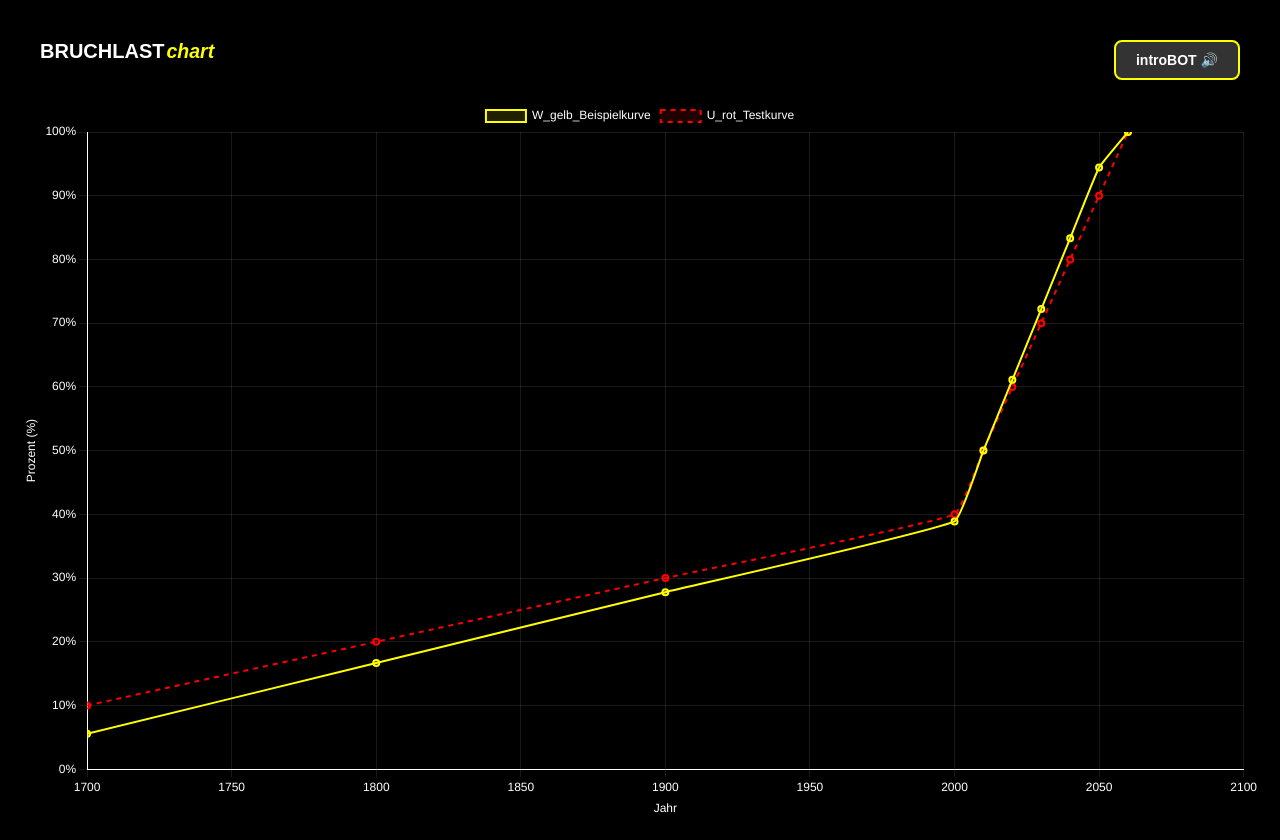
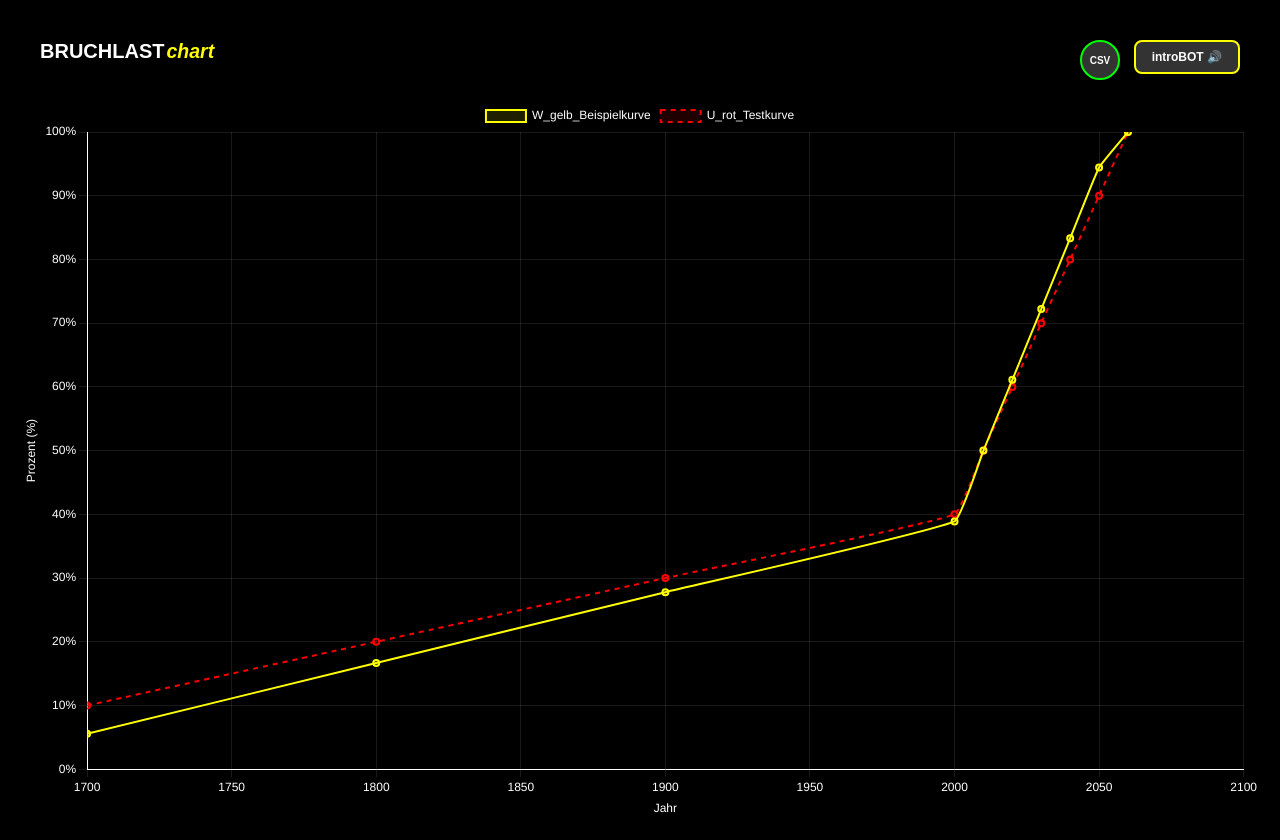
Before and after one commit to BLCdetlef/BLChart, a plain HTML site: page index.html in a window 1280 px wide. Drawn offline with nearby package versions, Linux system fonts and the light colour scheme.

Commit message:
Add files via upload

```diff
--- a/index.html
+++ b/index.html
@@ -52,8 +52,8 @@
             color: #ffffff;
             border: 2px solid #ffff00;
             border-radius: 8px;
-            padding: 10px 20px;
-            font-size: 14px;
+            padding: 8px 16px;
+            font-size: 12px;
             font-weight: bold;
             cursor: pointer;
             transition: all 0.3s ease;
@@ -65,6 +65,33 @@
             background-color: #ffff00;
             color: #000000;
             transform: scale(1.05);
+        }
+
+        .csv-button {
+            position: absolute;
+            top: 20px;
+            right: 140px;
+            z-index: 10;
+            background-color: #333333;
+            color: #ffffff;
+            border: 2px solid #00ff00;
+            border-radius: 50%;
+            width: 40px;
+            height: 40px;
+            font-size: 10px;
+            font-weight: bold;
+            cursor: pointer;
+            transition: all 0.3s ease;
+            text-decoration: none;
+            display: flex;
+            align-items: center;
+            justify-content: center;
+        }
+
+        .csv-button:hover {
+            background-color: #00ff00;
+            color: #000000;
+            transform: scale(1.1);
         }
 
         .chart-container {
@@ -80,6 +107,9 @@
         <div class="title">
             <h1>BRUCHLAST<span class="chart-text">chart</span></h1>
         </div>
+        <button class="csv-button" onclick="openCSVGenerator()">
+            CSV
+        </button>
         <button class="intro-bot-button" onclick="playIntroAudio()">
             introBOT 🔊
         </button>
@@ -244,6 +274,11 @@
         // Chart starten
         createChart();
 
+        // CSV Generator öffnen
+        function openCSVGenerator() {
+            window.open('csv_generator.html', '_blank');
+        }
+
         // Audio-Funktion
         function playIntroAudio() {
             // Test-Ton generieren (funktioniert immer)
```
